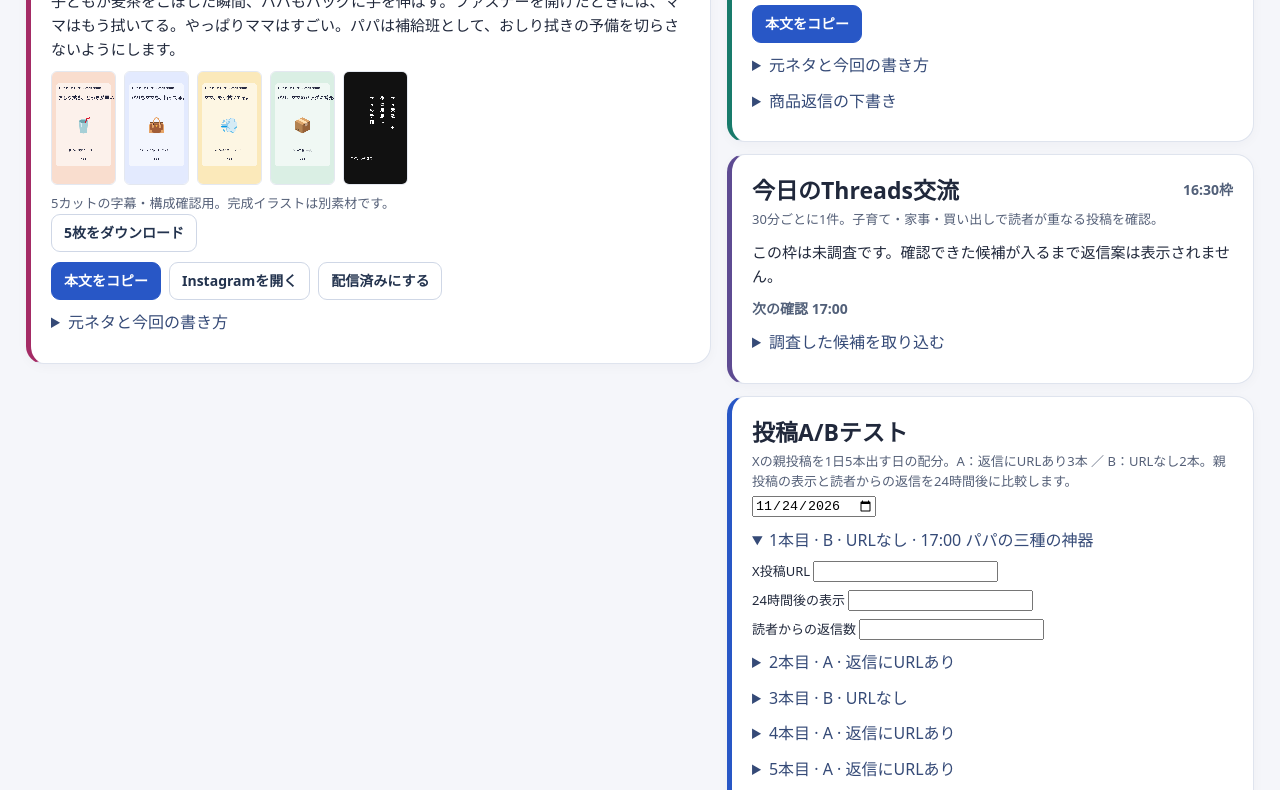
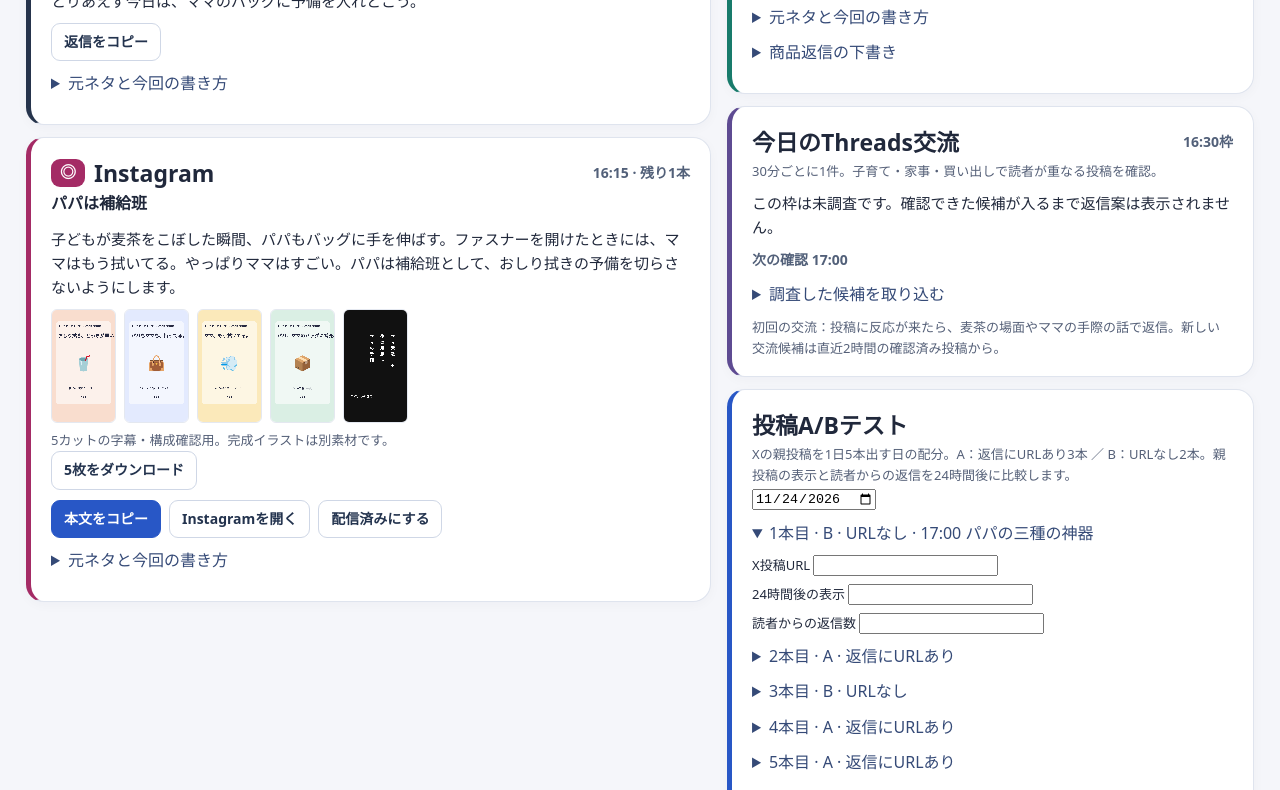
Before and after one commit to sh-aoyagi/b-index.html, a plain HTML site: page index.html in a window 1280 px wide. Shown: the part 1475-2265 px from the top of the page. Drawn offline with Linux system fonts and the light colour scheme.

Commit message:
Prepare 17:00 X and Threads conversation posts

```diff
--- a/index.html
+++ b/index.html
@@ -194,3 +194,7 @@ const baselineRender=render;
 render=function(){baselineRender();for(const b of document.querySelectorAll('button'))if(b.textContent==='4枚をダウンロード')b.textContent='5枚をダウンロード';for(const p of document.querySelectorAll('#social p.small'))if(p.textContent.startsWith('リール用の縦長PNG'))p.textContent='5カットの字幕・構成確認用。完成イラストは別素材です。';};
 document.querySelector('.clock span').textContent='11/24 · 16:30 テスト更新';render();
 </script>
+
+<script>
+{const r={"x":"妻とビーチフラッグ対決をしたことがありますか？\n\n３歳児が麦茶をこぼした瞬間、うちの勝負は始まる。\n\n「アー！」で夫婦そろってバッグへ。\n俺もおしり拭きを出せた。ママはもう拭いてた。\n\nママ素敵。俺のは、ママの予備だった。","t":"妻とビーチフラッグ対決をしたことがありますか？\n\nうちの子が麦茶をこぼした瞬間、夫婦の勝負は始まる。\n\n「アー！」で、ふたり同時にバッグへ手を伸ばす。\nよし、俺もおしり拭き出せた。\n\n横を見たら、ママはもう拭いて、コップまで起こしてる。\n\nすげえな。俺、まだ袋すら開けてない。\n\nそっとママのバッグに入れといた。\n俺のおしり拭き、出番はここだった。","r":"いい夫婦の日は終わったけど、ママのすごさは今日も更新された。\n\n麦茶を拭きながら、子どもに「大丈夫だよ」まで言ってる。\n\nいつか俺の方が早い日も来るのかな。\nとりあえず今日は、ママのバッグに予備を入れとこう。"}; for(const [id,body] of [["x1",r.x],["t1",r.t]]) Object.assign(queue.find(q=>q.id===id),{title:"妻とビーチフラッグ対決",at:jp("17","00"),body,reply:r.r}); const draw=conversationCard; conversationCard=function(){const card=draw();card.append(h("p","small muted","初回の交流：投稿に反応が来たら、麦茶の場面やママの手際の話で返信。新しい交流候補は直近2時間の確認済み投稿から。"));return card;}; document.querySelector(".clock span").textContent="11/24 · 17:00 X・Threads初回";render();}
+</script>
```
